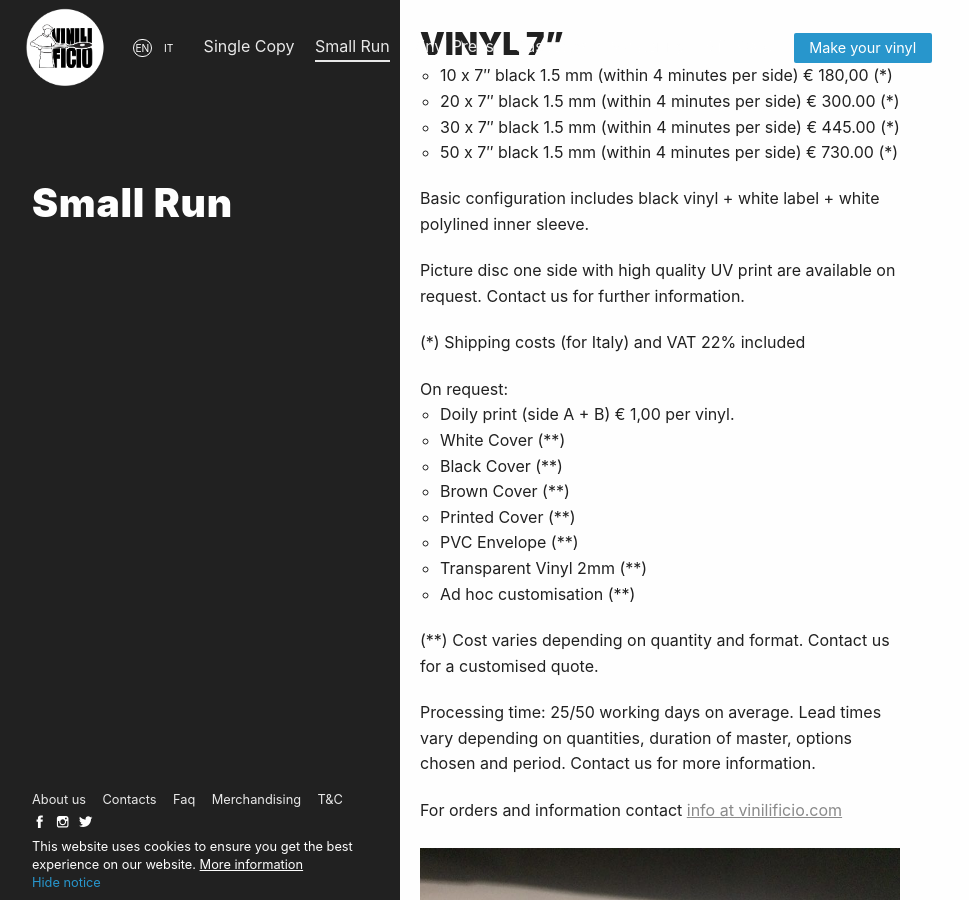
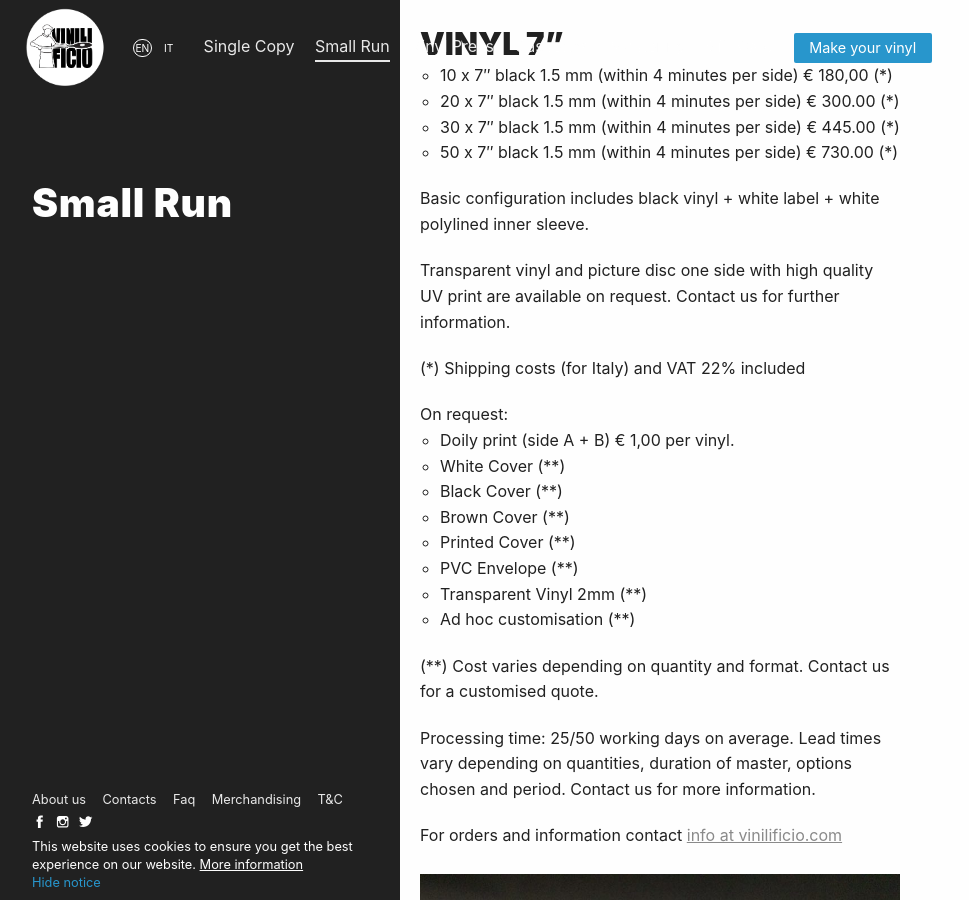
Before and after one commit to Vinilificio/vinilificio.com, a Jekyll site: the page built from en/small-run.md, in a window 1280 px wide and 900 px high, scrolled down 1292 px. Shown: the whole window, without its empty margins (0-969 px from the left). Built offline with Jekyll 4.4.1, drawn with Linux system fonts in a browser that asks for light colours; nearby versions of some CDN libraries; comment, search, counter and statistics services are not loaded.

Commit message:
Update small-run.md

```diff
--- a/en/small-run.md
+++ b/en/small-run.md
@@ -47,7 +47,7 @@
 
 Basic configuration includes black vinyl + white label + white polylined inner sleeve.
 
-Picture disc one side with high quality UV print are available on request. Contact us for further information.
+Transparent vinyl and picture disc one side with high quality UV print are available on request. Contact us for further information.
 
 (*) Shipping costs (for Italy) and VAT 22% included
 
```
